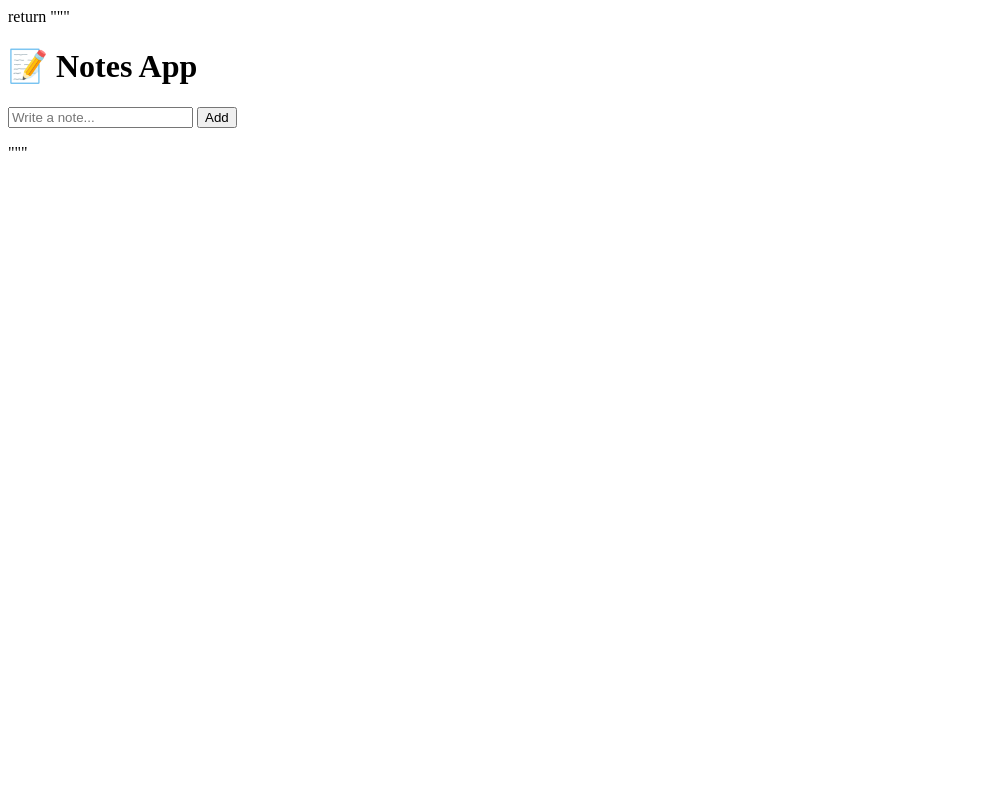
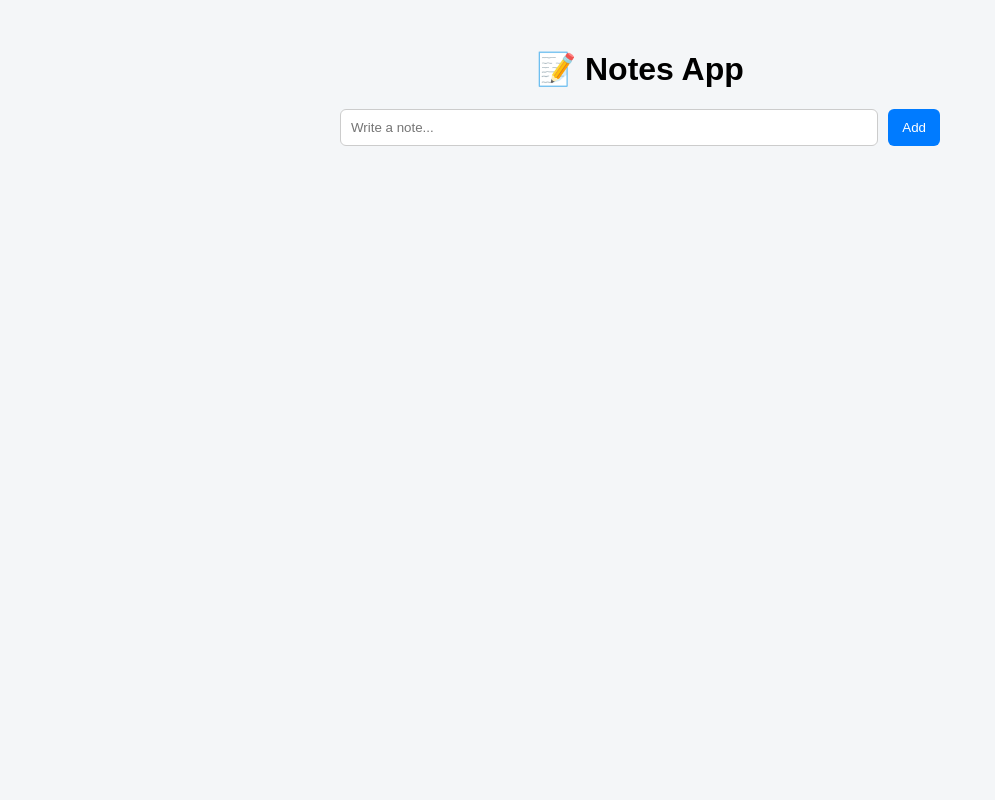
Before and after one commit to Th3ThirdMan/terraform-demo, a Flask app: template app/templates/index.html in a window 1280 px wide. Shown: the whole page, without its empty margins (0-995 px from the left). Run offline with Flask 3, Linux system fonts and the light colour scheme; the template is opened without the code that fills it, so the values that code supplies are empty.

Commit message:
improve UI styling

```diff
--- a/app/templates/index.html
+++ b/app/templates/index.html
@@ -1,4 +1,59 @@
- return """
+<!DOCTYPE html>
+<html>
+<head>
+    <title>Notes App</title>
+
+    <style>
+        body {
+            font-family: Arial, sans-serif;
+            background: #f4f6f8;
+            max-width: 600px;
+            margin: 50px auto;
+        }
+
+        h1 {
+            text-align: center;
+        }
+
+        form {
+            display: flex;
+            gap: 10px;
+            margin-bottom: 20px;
+        }
+
+        input {
+            flex: 1;
+            padding: 10px;
+            border-radius: 6px;
+            border: 1px solid #ccc;
+        }
+
+        button {
+            padding: 10px 14px;
+            border: none;
+            border-radius: 6px;
+            background: #007bff;
+            color: white;
+            cursor: pointer;
+        }
+
+        button:hover {
+            background: #0056b3;
+        }
+
+        li {
+            display: flex;
+            justify-content: space-between;
+            background: white;
+            padding: 10px;
+            margin-bottom: 8px;
+            border-radius: 6px;
+        }
+    </style>
+</head>
+
+<body>
+
 <h1>📝 Notes App</h1>
 <form id="noteForm">
     <input type="text" id="noteInput" placeholder="Write a note..." />
@@ -40,4 +95,5 @@ document.getElementById('noteForm').onsubmit = async (e) => {
 
 loadNotes();
 </script>
-"""
+</body>
+</html>
```
